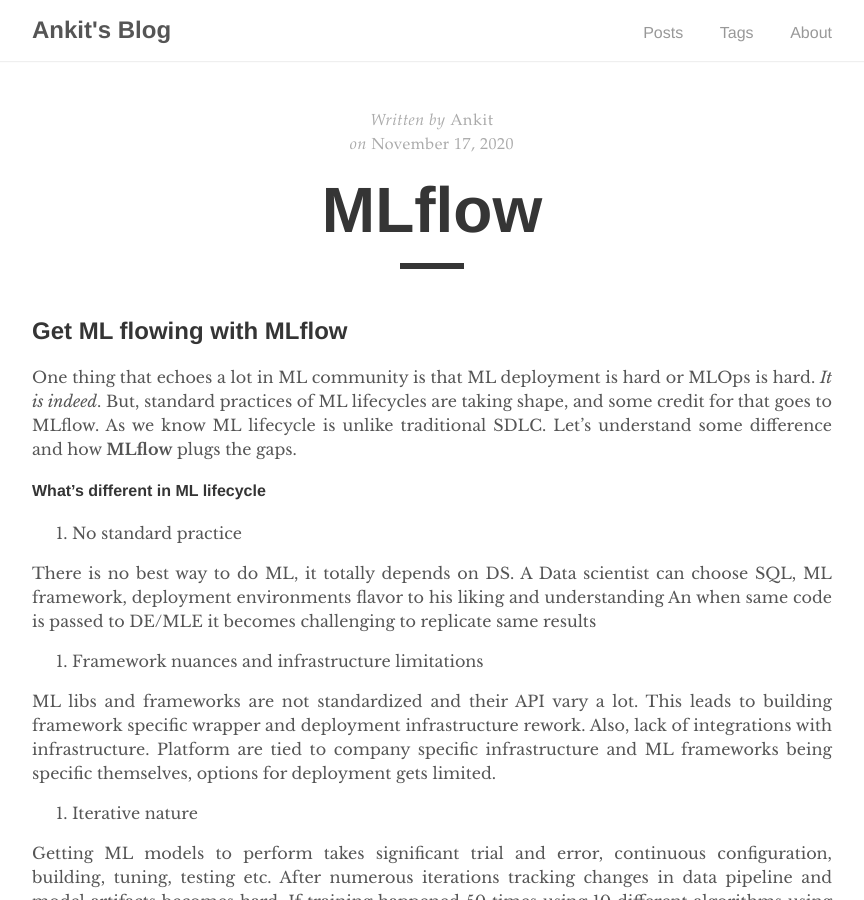
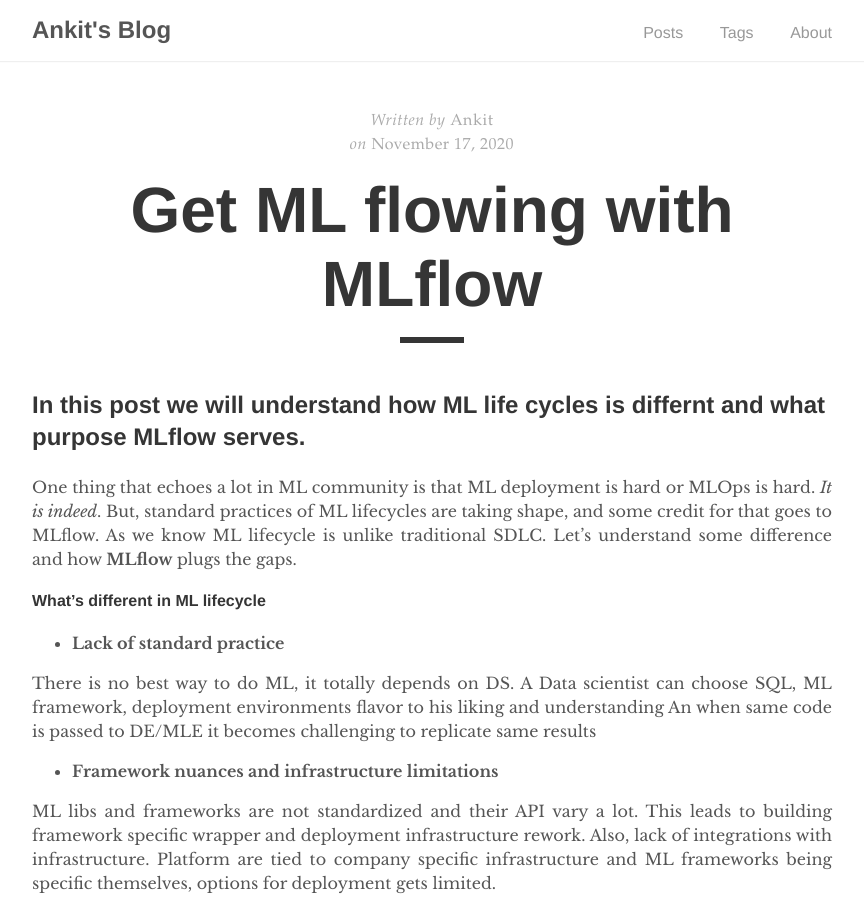
Before and after one commit to ak10net/ak10net.github.io, a Jekyll site: the page built from _posts/2020-11-17-mlflow.md, in a window 1280 px wide and 900 px high. Shown: the whole window, without its empty margins (208-1072 px from the left). Built offline with Jekyll 4.4.1, drawn with Linux system fonts in a browser that asks for light colours.

Commit message:
layouts corrected

```diff
--- a/_posts/2020-11-17-mlflow.md
+++ b/_posts/2020-11-17-mlflow.md
@@ -1,13 +1,13 @@
 ---
 layout: post
-title: "MLflow"
+title: "Get ML flowing with MLflow"
 author: "Ankit"
 tags: mlflow
 excerpt_separator: <!--more-->
 ---
 
 
-## Get ML flowing with MLflow
+## In this post we will understand how ML life cycles is differnt and what purpose **MLflow** serves.<!--more-->
 
 
 One thing that echoes a lot in ML community is that ML deployment is hard or MLOps is hard.
@@ -16,23 +16,23 @@
 
 
 #### What's different in ML lifecycle
-1. No standard practice
++ **Lack of standard practice**
 
 There is no best way to do ML, it totally depends on DS.
 A Data scientist can choose SQL, ML framework, deployment environments flavor to his liking and understanding
 An when same code is passed to DE/MLE it becomes challenging to replicate same results
 
-2. Framework nuances and infrastructure limitations
++ **Framework nuances and infrastructure limitations**
 
 ML libs and frameworks are not standardized and their API vary a lot. This leads to building framework specific wrapper and deployment infrastructure rework.
 Also, lack of integrations with infrastructure. Platform are tied to company specific infrastructure and ML frameworks being specific themselves, options for deployment gets limited.
 
-3. Iterative nature
++ **Iterative nature**
 
 Getting ML models to perform takes significant trial and error, continuous configuration, building, tuning, testing etc.
 After numerous iterations tracking changes in data pipeline and model artifacts becomes hard. If training happened 50 times using 10 different algorithms using 10 different set features on 10 datasets with differing lineage and tons of hyperparameters. It becomes difficult to understand changes and improvements if the iterations were not well documented
 
-4. Performance tracking
++ **Performance tracking**
 
 ML model performance depends on algorithm parameter and quality of data set. Which needs to be consistently monitored. Continuously tracking model performance and data drift is crucial to business but hard to do.
 
```
Also changed, not shown: other parts of _posts/2020-11-17-mlflow.md (+4 -4 lines), _posts/2020-10-17-airflow.md (+2 -2 lines).
